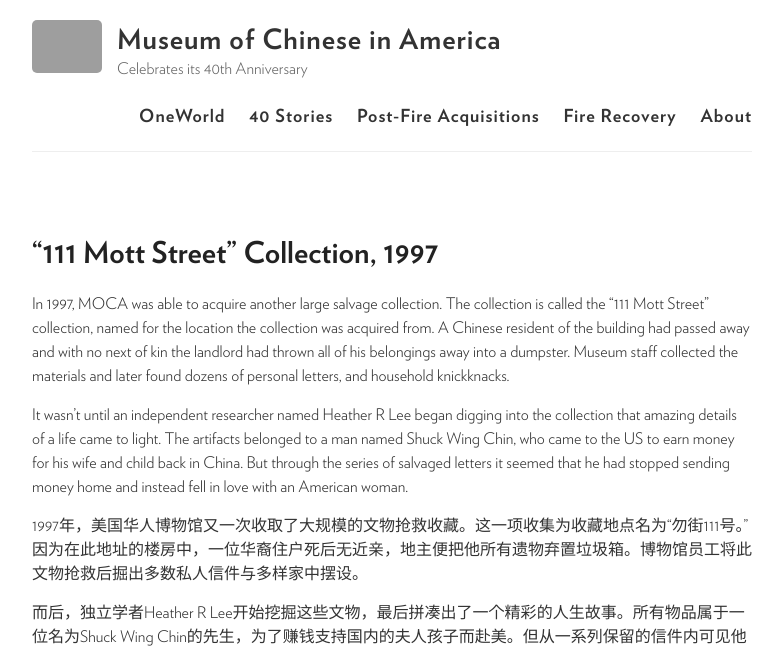
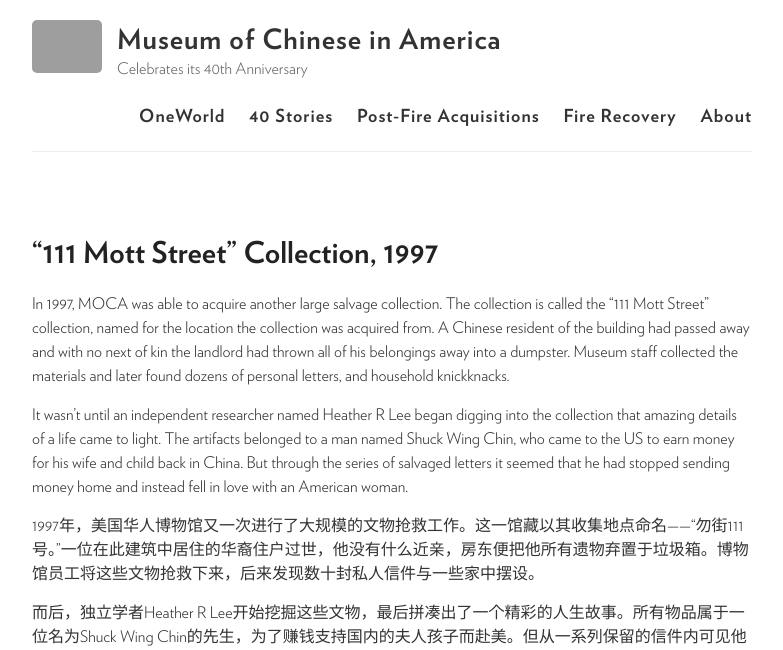
Before and after one commit to moca40/moca40.github.io, a Jekyll site: the page built from _stories/1997-01-01-111-mott.md, in a window 1280 px wide. Shown: the top 650 px of the page, without its empty margins (248-1031 px from the left). Built offline with Jekyll 4.4.1, drawn with Linux system fonts in a browser that asks for light colours; some of the changed text lies outside the part shown; grey boxes are pictures that could not be loaded.

Commit message:
Update 1997-01-01-111-mott.md

```diff
--- a/_stories/1997-01-01-111-mott.md
+++ b/_stories/1997-01-01-111-mott.md
@@ -88,8 +88,7 @@
 
 It wasn’t until an independent researcher named Heather R Lee began digging into the collection that amazing details of a life came to light.  The artifacts belonged to a man named Shuck Wing Chin, who came to the US to earn money for his wife and child back in China.  But through the series of salvaged letters it seemed that he had stopped sending money home and instead fell in love with an American woman.
 
-1997年，美国华人博物馆又一次收取了大规模的文物抢救收藏。这一项收集为收藏地点名为“勿街111号。” 因为在此地址的楼房中，一位华裔住户死后无近亲，地主便把他所有遗物弃置垃圾箱。博物馆员工将此文物抢救后掘出多数私人信件与多样家中摆设。
+1997年，美国华人博物馆又一次进行了大规模的文物抢救工作。这一馆藏以其收集地点命名——“勿街111号。”一位在此建筑中居住的华裔住户过世，他没有什么近亲，房东便把他所有遗物弃置于垃圾箱。博物馆员工将这些文物抢救下来，后来发现数十封私人信件与一些家中摆设。
 
 而后，独立学者Heather R Lee开始挖掘这些文物，最后拼凑出了一个精彩的人生故事。所有物品属于一位名为Shuck Wing Chin的先生，为了赚钱支持国内的夫人孩子而赴美。但从一系列保留的信件内可见他爱上了一位美国女士后便停止了往家中寄钱。
-
-{% include slideshow.html %}
+直到独立学者李芸芸（Heather R Lee）开始深入研究该馆藏时，才发现此人生活的惊人细节。这些文物曾经属于一个叫甄灼荣（Shuck Wing Chin）的人，他来到美国为在中国的妻子和孩子赚钱。但是通过一系列抢救下来的私人信件可以看出，他在某一时候已经停止汇钱回家，并爱上了一位美国妇女。
```
